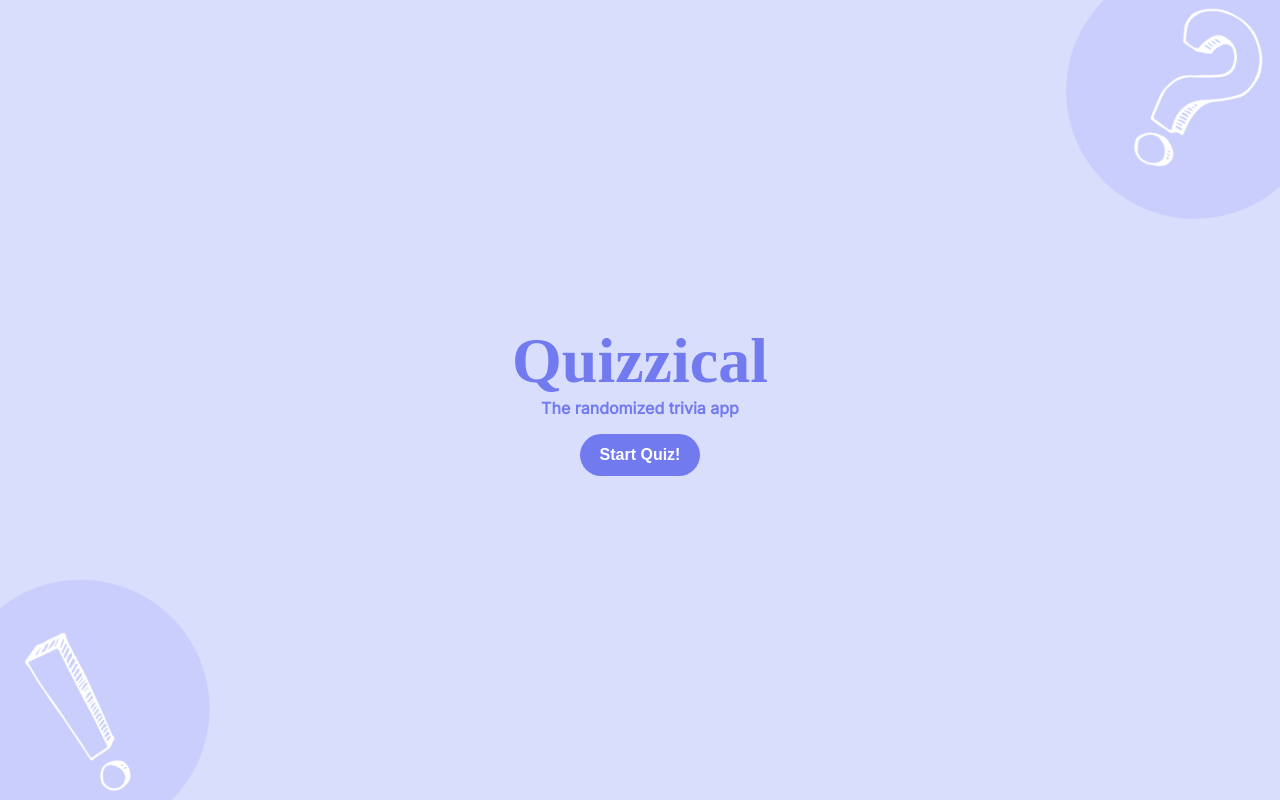
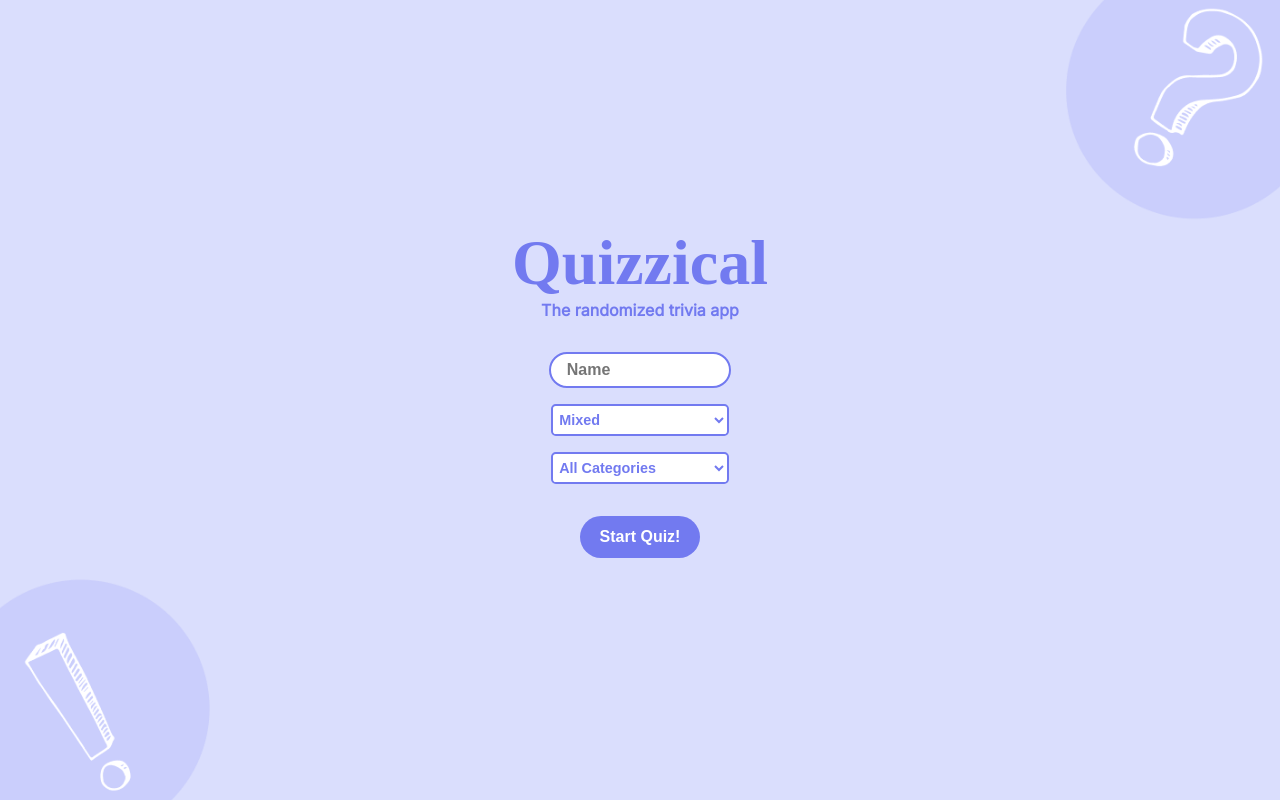
Before and after one commit to swright3/scrimba, a React (Create React App) app in the folder projects/trivia/: page / in a window 1280 px wide. Built offline with nearby package versions, Linux system fonts and the light colour scheme; a web font is replaced by a local one.

Commit message:
Added a form and animation to the title screen, form not fully functioning

```diff
--- a/projects/trivia/src/Intro.js
+++ b/projects/trivia/src/Intro.js
@@ -1,14 +1,44 @@
-import React from 'react'
+import React, {useState} from 'react'
 import IntroCSS from './Intro.module.css'
 
 export default function Intro(props) {
+    const [formData, setFormData] = useState({
+        name: '',
+        difficulty: 'mixed',
+        category: 'any'
+    })
     const {startQuiz} = props
+
+    function handleChange(event) {
+        const {name, value} = event.target
+        setFormData(prevData => ({
+            ...prevData,
+            [name]: value
+        }))
+    }
 
     return (
         <div className={IntroCSS.Intro}>
-            <h1>Quizzical</h1>
-            <h2>The randomized trivia app</h2>
-            <button onClick={startQuiz}>Start Quiz!</button>
+            <div className={`${IntroCSS.title} ${IntroCSS.titleAnimation}`}>
+                <h1>Quizzical</h1>
+                <h2>The randomized trivia app</h2>
+            </div>
+            <form>
+                <input type='text' placeholder='Name' onChange={handleChange} name='name' value={formData.name}/>
+                <select id='difficulty' value={formData.difficulty} onChange={handleChange} name='difficulty'>
+                    <option value='mixed'>Mixed</option>
+                    <option value='easy'>Easy</option>
+                    <option value='medium'>Medium</option>
+                    <option value='hard'>Hard</option>
+                </select>
+                <select id='category' value={formData.category} onChange={handleChange} name='category'>
+                    <option value='any'>All Categories</option>
+                    <option value='generalKnowledge'>General Knowledge</option>
+                    <option value='scienceAndNature'>Science & Nature</option>
+                    <option value='sports'>Sports</option>
+                </select>
+                <button onClick={startQuiz}>Start Quiz!</button>
+            </form>
         </div>
     )
 }
--- a/projects/trivia/src/Intro.module.css
+++ b/projects/trivia/src/Intro.module.css
@@ -1,7 +1,10 @@
 
 
-@keyframes FadeIn {
+@keyframes FadeInAfterTitle {
     0% {
+        opacity: 0;
+    }
+    60% {
         opacity: 0;
     }
     100% {
@@ -9,27 +12,87 @@
     }
 }
 
+@keyframes FadeInMoveUp {
+    0% {
+        opacity: 0;
+        transform: translateY(5rem);
+    }
+    40% {
+        opacity: 1;
+        transform: translateY(5rem);
+    }
+    60% {
+        transform: translateY(5rem);
+    }
+    100% {
+        transform: translateY(-1rem);
+    }
+  }
+
 .Intro {
-    animation-name: FadeIn;
-    animation-duration: 1.5s;
-    transition-timing-function: linear;
-    height: 100vh;
     display: flex;
     flex-direction: column;
     align-items: center;
     justify-content: center;
+    height: 100vh;
 }
 
-.Intro h1 {
+.title {
+    display: flex;
+    flex-direction: column;
+    align-items: center;
+    justify-content: center;
+    transform: translateY(4rem);
+}
+
+.title h1 {
     color: #727af0;
     font-family: 'Irish Grover', cursive;
     font-size: 4rem;
 }
 
-.Intro h2 {
+.title h2 {
     color: #727af0;
     font-size: 1rem;
     margin-bottom: 1rem;
+}
+
+form {
+    display: flex;
+    flex-direction: column;
+    align-items: center;
+    animation: FadeInAfterTitle;
+    animation-duration: 1500ms;
+}
+
+form > :not(button) {
+    margin-bottom: 1rem;
+    width: 80%;
+    border: 2px solid #727af0;
+}
+
+form > :nth-child(3) {
+    margin-bottom: 2rem;
+}
+
+input, input:focus-visible, input:focus {
+    font-size: 1rem;
+    border-radius: 3rem;
+    text-indent: 1rem;
+    line-height: 2rem;
+    color: #727af0;
+    font-weight: bold;
+    outline: none;
+}
+
+select {
+    text-indent: 0.15rem;
+    padding-block: 0.3rem;
+    background-color: white;
+    color: #727af0;
+    font-weight: bold;
+    font-size: 0.9rem;
+    border-radius: 0.3rem;
 }
 
 .Intro button {
@@ -41,3 +104,9 @@
     font-weight: bold;
     padding: 0.75rem 1.25rem;
 }
+
+.titleAnimation {
+    animation: FadeInMoveUp;
+    animation-duration: 1500ms;
+    animation-fill-mode: forwards;
+}
```
Lines whose indentation alone changed are shown as unchanged.
